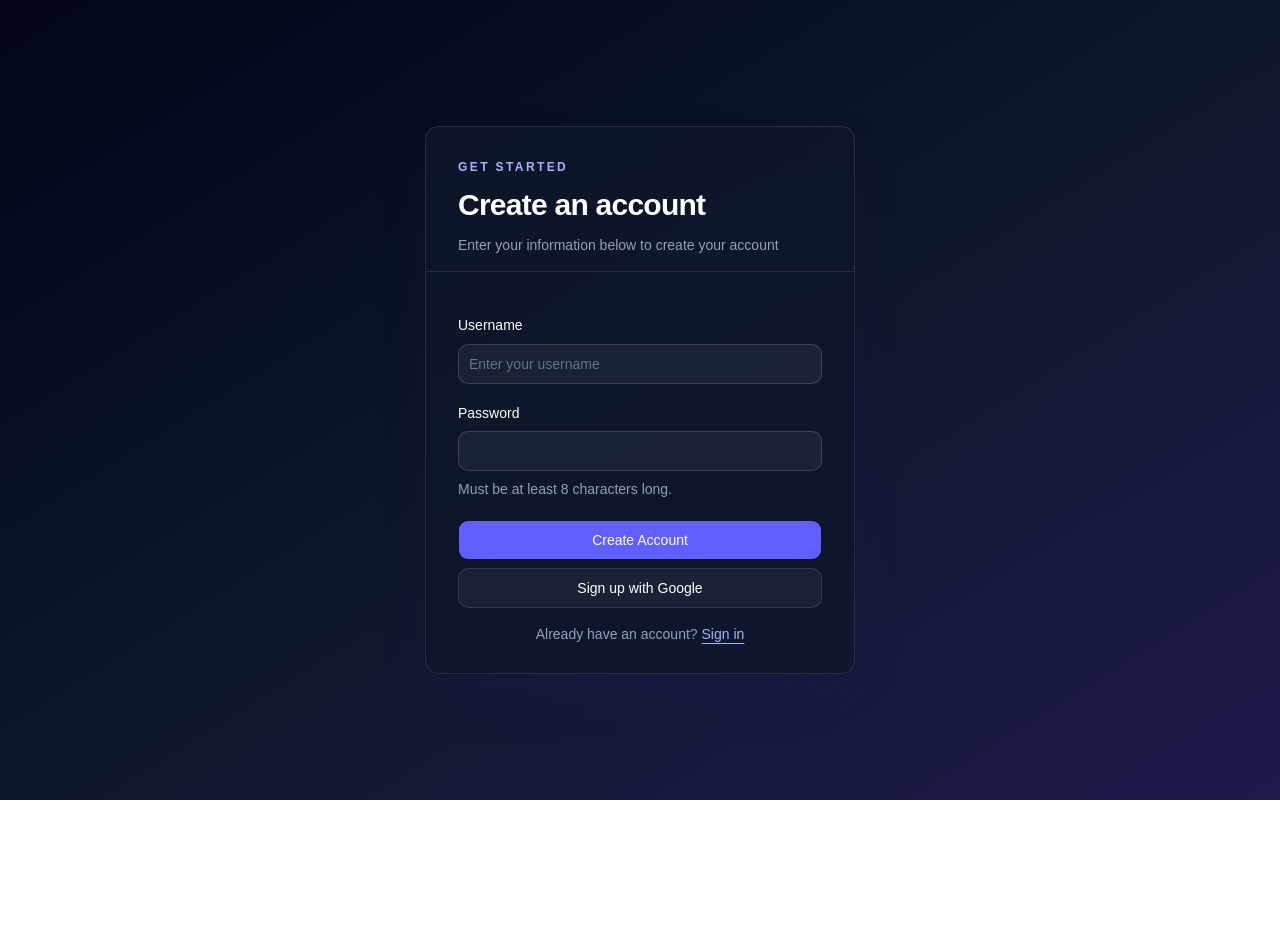
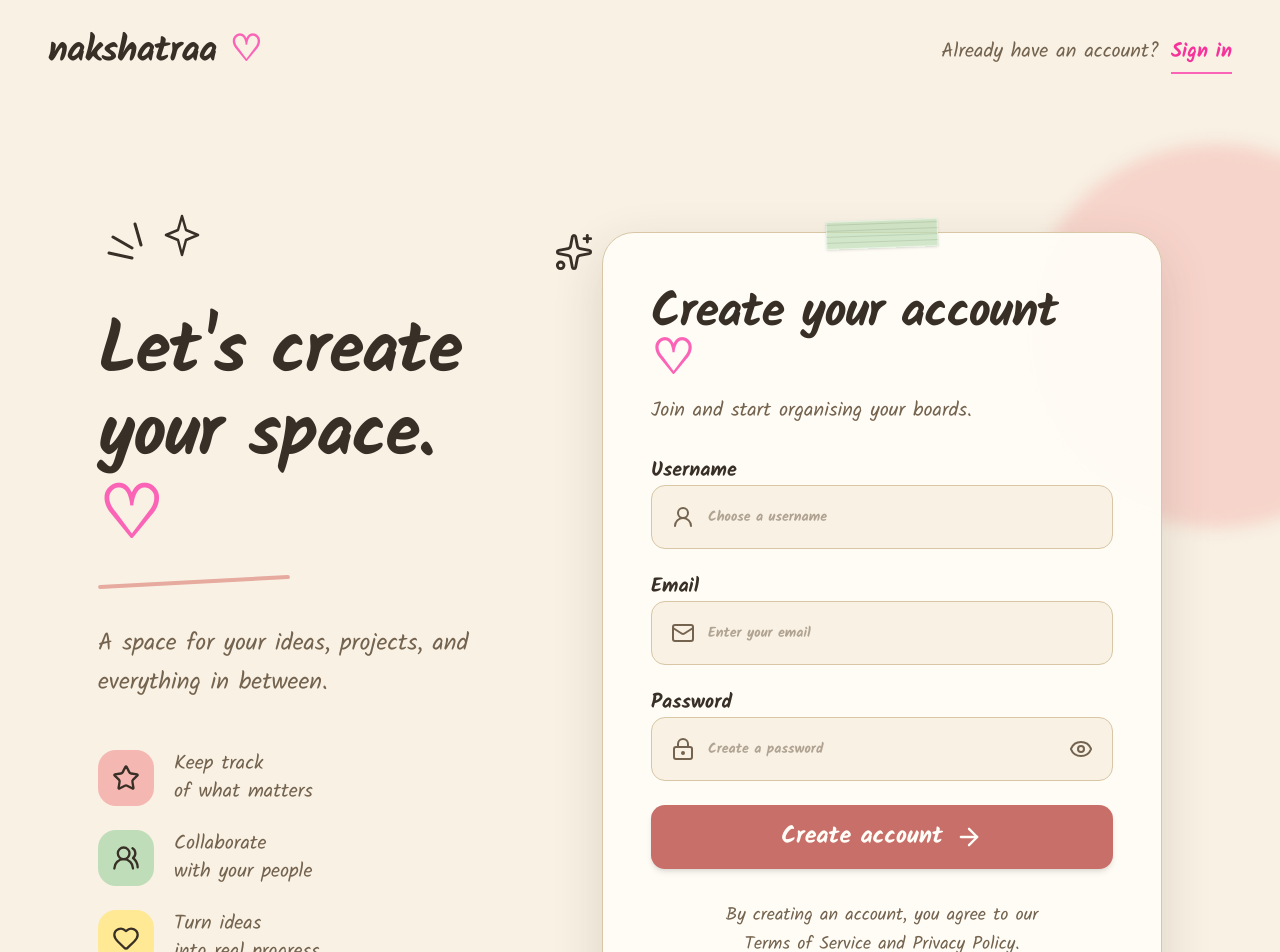
Before and after one commit to Nakshatraa-20/Trello, a React (Vite) app in the folder apps/frontend/: page /signup in a window 1280 px wide. Shown: the top 952 px of the page. Before the commit the page ends 800 px from the top, so only its background shows below. Built offline with nearby package versions, Linux system fonts and the light colour scheme.

Commit message:
changed the ui of the signup page

```diff
--- a/apps/frontend/src/components/signup-form.tsx
+++ b/apps/frontend/src/components/signup-form.tsx
@@ -1,93 +1,152 @@
-import { Button } from "@/components/ui/button"
-import {useRef} from "react"
-import {useNavigate} from "react-router-dom"
-import {Link} from "react-router-dom"
-import {
-  Card,
-  CardContent,
-  CardDescription,
-  CardHeader,
-  CardTitle,
-} from "@/components/ui/card"
-import {
-  Field,
-  FieldDescription,
-  FieldGroup,
-  FieldLabel,
-} from "@/components/ui/field"
-import { Input } from "@/components/ui/input"
+import { type ComponentProps, type FormEvent, useRef, useState } from "react";
+import { Link, useNavigate } from "react-router-dom";
+import { ArrowRight, Eye, Heart, LockKeyhole, Mail, Sparkles, Star, UserRound, UsersRound } from "lucide-react";
 
-export function SignupForm({ ...props }: React.ComponentProps<typeof Card>) {
-  const usernameRef= useRef<HTMLInputElement>(null)
-  const passwordRef= useRef<HTMLInputElement>(null)
-  const navigate= useNavigate()
+import signupDeskScene from "@/assets/signup-desk-scene.png";
+import { Input } from "@/components/ui/input";
 
-  async function handleSubmit(e:React.FormEvent){
-    e.preventDefault()
-    const username= usernameRef.current?.value
-    const password= passwordRef.current?.value
-    const response= await fetch("http://localhost:3001/user/signup", {
+export function SignupForm({ className = "", ...props }: ComponentProps<"div">) {
+  const usernameRef = useRef<HTMLInputElement>(null);
+  const emailRef = useRef<HTMLInputElement>(null);
+  const passwordRef = useRef<HTMLInputElement>(null);
+  const navigate = useNavigate();
+  const [error, setError] = useState("");
+
+  async function handleSubmit(e: FormEvent<HTMLFormElement>) {
+    e.preventDefault();
+    setError("");
+
+    const response = await fetch("http://localhost:3001/user/signup", {
       method: "POST",
-      headers: {
-        "Content-Type": "application/json",
-      },
+      headers: { "Content-Type": "application/json" },
       body: JSON.stringify({
-        username,
-        password
-      })
+        username: usernameRef.current?.value,
+        email: emailRef.current?.value,
+        password: passwordRef.current?.value,
+      }),
+    });
 
-    })
-    const data= await response.json()
-    if(!response.ok){
-      console.log(data.message)
-      return
+    const data = await response.json();
+    if (!response.ok) {
+      setError(data.message ?? "Unable to create your account.");
+      return;
     }
-    navigate("/login")
+
+    navigate("/login");
   }
+
   return (
-    <div className="grid min-h-screen w-full place-items-center bg-gradient-to-br from-slate-950 via-slate-900 to-indigo-950 p-6 text-white">
-    <Card {...props} className="min-h-[460px] w-full max-w-[430px] shrink-0 border border-white/10 bg-slate-900/80 py-0 text-white shadow-2xl shadow-indigo-950/40 backdrop-blur-xl">
-      <CardHeader className="gap-3 border-b border-white/10 px-8 py-8">
-        <p className="text-xs font-semibold tracking-[0.2em] text-indigo-300 uppercase">
-          Get started
+    <div
+      className={`relative min-h-screen overflow-hidden bg-paper font-handwritten text-ink ${className}`}
+      {...props}
+    >
+      <div aria-hidden="true" className="absolute -right-32 top-36 h-96 w-96 rounded-full bg-sticky-pink/50 blur-sm" />
+      <div aria-hidden="true" className="absolute -left-24 bottom-0 h-72 w-72 rounded-full bg-sticky-green/45 blur-sm" />
+      <div aria-hidden="true" className="absolute bottom-0 right-0 h-80 w-80 rounded-tl-[12rem] bg-sticky-green/35" />
+      <img
+        aria-hidden="true"
+        src={signupDeskScene}
+        alt=""
+        className="pointer-events-none absolute bottom-0 left-0 z-0 hidden w-full min-w-[900px] lg:block"
+      />
+
+      <header className="relative z-10 mx-auto flex max-w-7xl items-center justify-between px-6 py-8 lg:px-12">
+        <Link to="/" className="text-3xl font-bold tracking-tight text-ink sm:text-4xl">
+          nakshatraa <span className="text-pink-400">♡</span>
+        </Link>
+        <p className="text-base text-ink-muted sm:text-xl">
+          Already have an account?{" "}
+          <Link to="/login" className="ml-1 border-b-2 border-pink-400 pb-1 font-bold text-pink-500">
+            Sign in
+          </Link>
         </p>
-        <CardTitle className="text-3xl font-semibold tracking-tight text-white">Create an account</CardTitle>
-        <CardDescription className="text-slate-400">
-          Enter your information below to create your account
-        </CardDescription>
-      </CardHeader>
-      <CardContent className="px-8 py-7">
-        <form onSubmit={handleSubmit}>
-          <FieldGroup className="gap-5">
-            <Field>
-              <FieldLabel htmlFor="username">Username</FieldLabel>
-              <Input className="h-10 border-white/15 bg-white/5 text-white placeholder:text-slate-500 focus-visible:border-indigo-400 focus-visible:ring-indigo-400/30" ref={usernameRef}id="username" type="text" placeholder="Enter your username" required />
-            </Field>
+      </header>
 
-            <Field>
-              <FieldLabel htmlFor="password">Password</FieldLabel>
-              <Input className="h-10 border-white/15 bg-white/5 text-white placeholder:text-slate-500 focus-visible:border-indigo-400 focus-visible:ring-indigo-400/30" ref={passwordRef} id="password" type="password" required />
-              <FieldDescription className="text-slate-400">
-                Must be at least 8 characters long.
-              </FieldDescription>
-            </Field>
+      <main className="relative z-10 mx-auto grid max-w-7xl gap-10 px-6 pb-16 pt-4 lg:min-h-[1080px] lg:grid-cols-[minmax(300px,420px)_minmax(0,600px)] lg:justify-center lg:items-start lg:gap-16 lg:px-12 lg:pb-56 lg:pt-24">
+        <section className="relative hidden min-h-[580px] flex-col justify-center lg:flex lg:pt-12">
+          <svg aria-hidden="true" className="absolute left-0 top-2 h-20 w-28 text-ink" viewBox="0 0 112 80" fill="none">
+            <path d="M11 45L34 50M15 29L34 40M37 16L43 37" stroke="currentColor" strokeWidth="3" strokeLinecap="round" />
+            <path d="M84 8L88 22L100 27L88 32L84 47L80 32L68 27L80 22L84 8Z" stroke="currentColor" strokeWidth="2.5" strokeLinejoin="round" />
+          </svg>
+          <h1 className="mt-16 max-w-md text-6xl font-bold leading-[1.15] tracking-tight xl:text-7xl">
+            Let&apos;s create<br />your space. <span className="text-pink-400">♡</span>
+          </h1>
+          <div className="mt-5 h-1 w-48 -rotate-3 rounded-full bg-[#e7aa9f]" />
+          <p className="mt-10 max-w-sm text-2xl leading-relaxed text-ink-muted">
+            A space for your ideas, projects, and everything in between.
+          </p>
 
-            <FieldGroup>
-              <Field>
-                <Button className="h-10 w-full bg-indigo-500 text-white hover:bg-indigo-400" type="submit">Create Account</Button>
-                <Button className="h-10 w-full border-white/15 bg-white/5 text-white hover:bg-white/10 hover:text-white" variant="outline" type="button">
-                  Sign up with Google
-                </Button>
-                <FieldDescription className="px-6 pt-2 text-center text-slate-400">
-                  Already have an account? <Link to ="/login" className="font-medium text-indigo-300 hover:text-indigo-200" >Sign in</Link>
+          <div className="mt-12 space-y-6 text-xl text-ink-muted">
+            <div className="flex items-center gap-5">
+              <span className="grid h-14 w-14 place-items-center rounded-2xl bg-sticky-pink text-ink"><Star className="h-7 w-7" /></span>
+              <span>Keep track<br />of what matters</span>
+            </div>
+            <div className="flex items-center gap-5">
+              <span className="grid h-14 w-14 place-items-center rounded-2xl bg-sticky-green text-ink"><UsersRound className="h-7 w-7" /></span>
+              <span>Collaborate<br />with your people</span>
+            </div>
+            <div className="flex items-center gap-5">
+              <span className="grid h-14 w-14 place-items-center rounded-2xl bg-sticky-yellow text-ink"><Heart className="h-7 w-7" /></span>
+              <span>Turn ideas<br />into real progress</span>
+            </div>
+          </div>
+        </section>
 
-                </FieldDescription>
-              </Field>
-            </FieldGroup>
-          </FieldGroup>
-        </form>
-      </CardContent>
-    </Card>
+        <section className="relative mx-auto w-full max-w-[560px] lg:mt-8 lg:justify-self-end">
+          <div aria-hidden="true" className="absolute -top-3 left-1/2 z-20 h-7 w-28 -translate-x-1/2 -rotate-2 border border-white/50 bg-sticky-green/70 shadow-sm [background-image:repeating-linear-gradient(0deg,transparent_0_5px,rgba(92,115,78,0.18)_5px_6px)]" />
+          <div aria-hidden="true" className="absolute -left-12 top-0 hidden h-12 w-10 text-ink lg:block">
+            <Sparkles className="h-10 w-10" strokeWidth={1.7} />
+          </div>
+
+          <div className="min-h-[900px] rounded-[2rem] border border-paper-border bg-paper-card/95 px-7 py-12 shadow-[0_18px_50px_rgba(83,65,45,0.16)] sm:px-12 sm:py-14 lg:h-[900px]">
+            <div className="mb-8">
+              <h2 className="text-4xl font-bold tracking-tight sm:text-5xl">
+                Create your account <span className="text-pink-400">♡</span>
+              </h2>
+              <p className="mt-3 text-xl text-ink-muted">Join and start organising your boards.</p>
+            </div>
+
+            <form className="space-y-6" onSubmit={handleSubmit}>
+              <label className="block space-y-2 text-xl font-bold">
+                <span>Username</span>
+                <span className="relative block">
+                  <UserRound className="pointer-events-none absolute left-5 top-1/2 h-6 w-6 -translate-y-1/2 text-ink-muted" />
+                  <Input ref={usernameRef} id="username" type="text" placeholder="Choose a username" required className="h-16 rounded-xl border-paper-border bg-paper px-14 text-lg text-ink placeholder:text-ink-muted/55 focus-visible:border-pink-400 focus-visible:ring-pink-300/35" />
+                </span>
+              </label>
+
+              <label className="block space-y-2 text-xl font-bold">
+                <span>Email</span>
+                <span className="relative block">
+                  <Mail className="pointer-events-none absolute left-5 top-1/2 h-6 w-6 -translate-y-1/2 text-ink-muted" />
+                  <Input ref={emailRef} id="email" type="email" placeholder="Enter your email" required className="h-16 rounded-xl border-paper-border bg-paper px-14 text-lg text-ink placeholder:text-ink-muted/55 focus-visible:border-pink-400 focus-visible:ring-pink-300/35" />
+                </span>
+              </label>
+
+              <label className="block space-y-2 text-xl font-bold">
+                <span>Password</span>
+                <span className="relative block">
+                  <LockKeyhole className="pointer-events-none absolute left-5 top-1/2 h-6 w-6 -translate-y-1/2 text-ink-muted" />
+                  <Input ref={passwordRef} id="password" type="password" placeholder="Create a password" required className="h-16 rounded-xl border-paper-border bg-paper px-14 pr-14 text-lg text-ink placeholder:text-ink-muted/55 focus-visible:border-pink-400 focus-visible:ring-pink-300/35" />
+                  <Eye className="pointer-events-none absolute right-5 top-1/2 h-6 w-6 -translate-y-1/2 text-ink-muted" />
+                </span>
+              </label>
+
+              {error && <p className="rounded-lg bg-sticky-pink/45 px-4 py-3 text-center text-base text-ink">{error}</p>}
+
+              <button type="submit" className="flex h-16 w-full items-center justify-center gap-3 rounded-xl bg-[#c96f6a] text-2xl font-bold text-paper-card shadow-md transition hover:-translate-y-0.5 hover:bg-[#b85c5e]">
+                Create account <ArrowRight className="h-7 w-7" />
+              </button>
+            </form>
+
+            <p className="mt-8 text-center text-lg leading-relaxed text-ink-muted">
+              By creating an account, you agree to our<br className="hidden sm:block" />{" "}
+              <a href="#" className="underline decoration-ink-muted underline-offset-4">Terms of Service</a>{" "}
+              and <a href="#" className="underline decoration-ink-muted underline-offset-4">Privacy Policy</a>.
+            </p>
+          </div>
+        </section>
+      </main>
     </div>
-  )
+  );
 }
--- a/apps/frontend/src/index.css
+++ b/apps/frontend/src/index.css
@@ -2,6 +2,7 @@
 @import "tw-animate-css";
 @import "shadcn/tailwind.css";
 @import "@fontsource-variable/geist";
+@source "./";
 
 
 @custom-variant dark (&:is(.dark *));
```
Also changed, not shown: apps/frontend/src/assets/signup-desk-scene.png (added), 1 other file (tests, documents, lock files or other folders).
